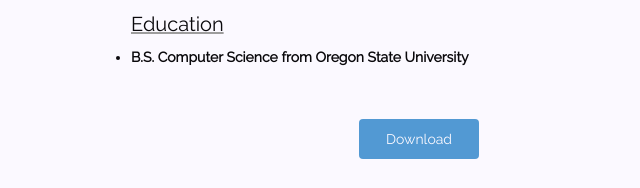
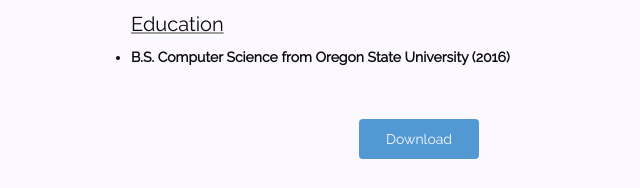
Before and after one commit to tonyanziano/tonyanziano.github.io, a plain HTML site: page index.html in a window 1280 px wide. Shown: the part 1691-1879 px from the top of the page, 221-861 px from the left. Drawn offline with nearby package versions, Linux system fonts and the light colour scheme.

Commit message:
Added graduation year

```diff
--- a/index.html
+++ b/index.html
@@ -112,7 +112,7 @@
 			</ul>
 			<h2 class="resume-section-header">Education</h2>
 			<ul class="resume-content">
-				<li><b>B.S. Computer Science from Oregon State University</b></li>
+				<li><b>B.S. Computer Science from Oregon State University (2016)</b></li>
 			</ul>
 			<h2 class="resume-section-header"></h2>
 			<a class="resume-download-button" href="./media/tony_anziano_resume.pdf" download="tony_anziano_resume.pdf"><span>Download</span></a>
```
